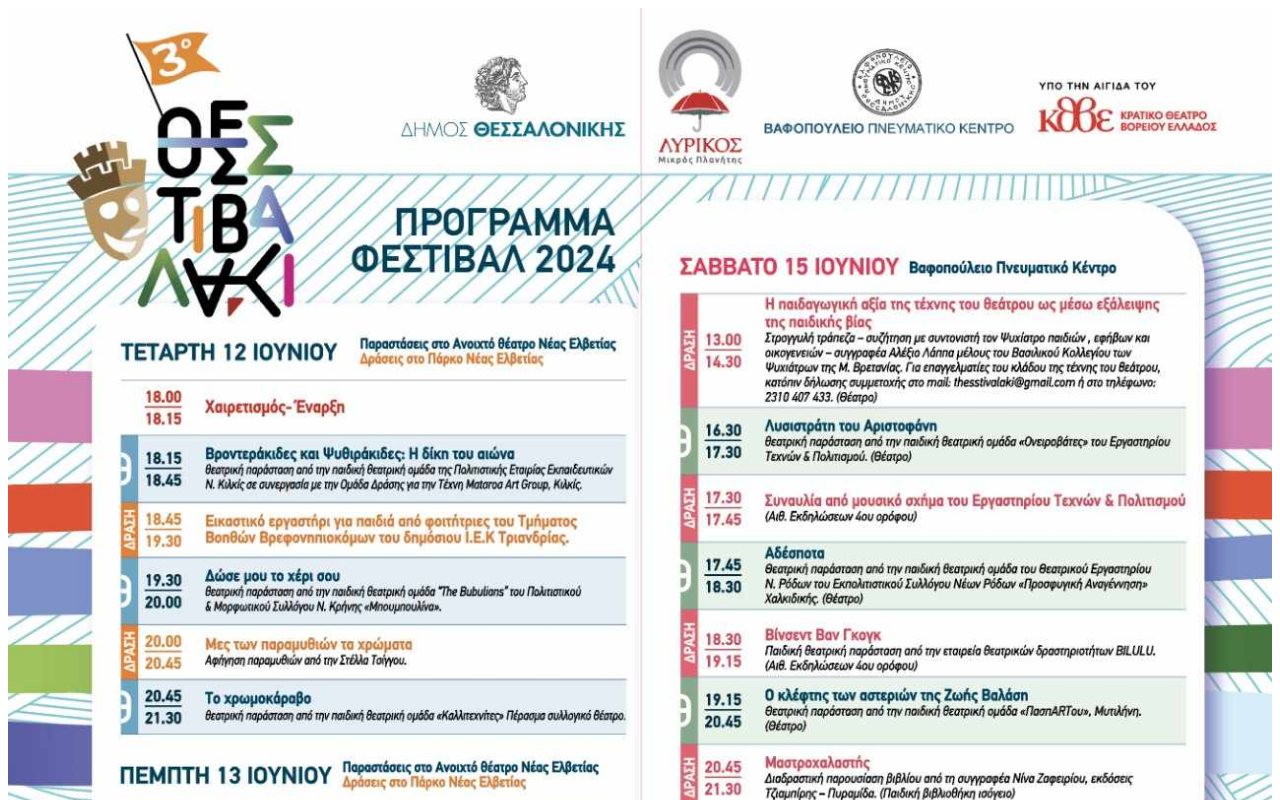
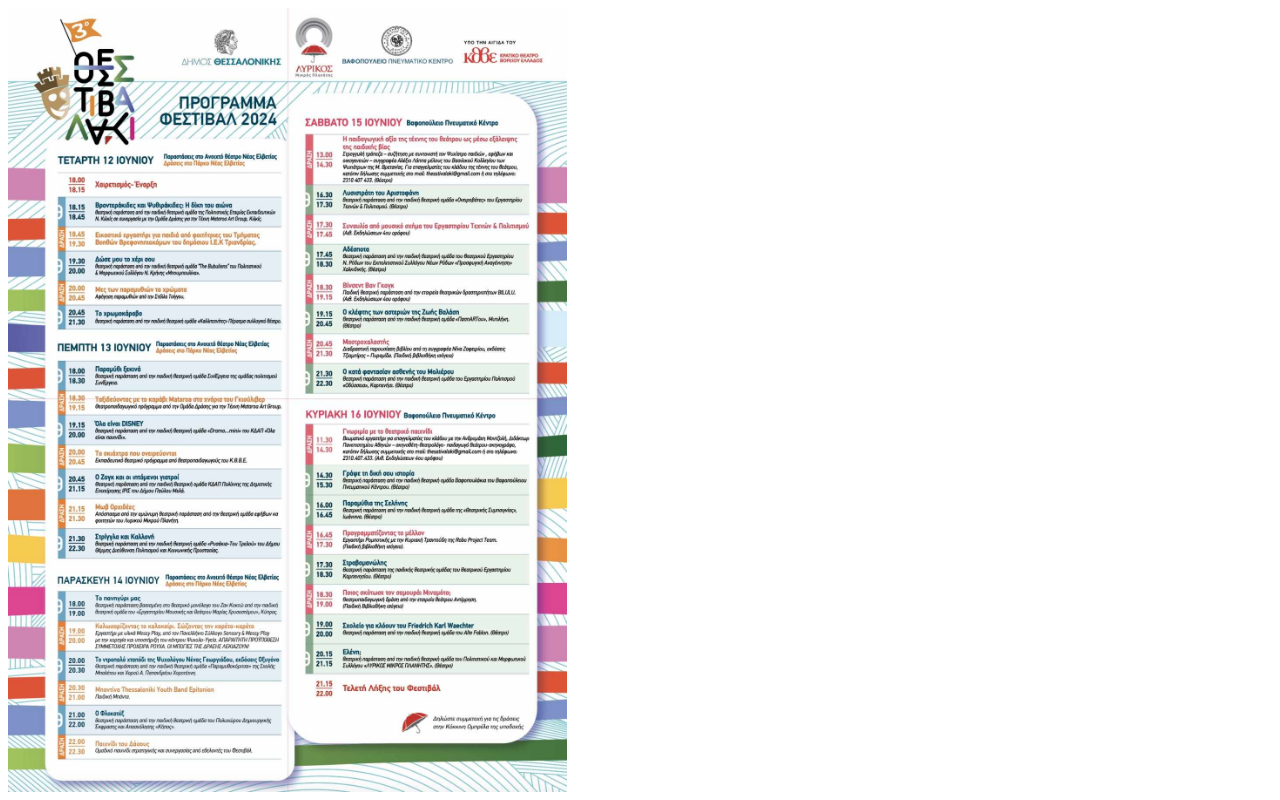
Before and after one commit to Pr301/thesstivalaki, a plain HTML site: page public/index.html in a window 1280 px wide. Shown: the top 800 px of the page. Drawn offline with Linux system fonts and the light colour scheme.

Commit message:
full heigth image

```diff
--- a/public/index.html
+++ b/public/index.html
@@ -1,13 +1,13 @@
 <html>
 	<head>
 		<style>
-			.full-width {
-				width: 100%;
+			.full-height {
+				height: 100%;
 			}
 		</style>
 		</head>
 
 		<body>
-		<img class="full-width" src="img/programma.jpeg" />
+		<img class="full-height" src="img/programma.jpeg" />
 		</body>
 </html>
```
